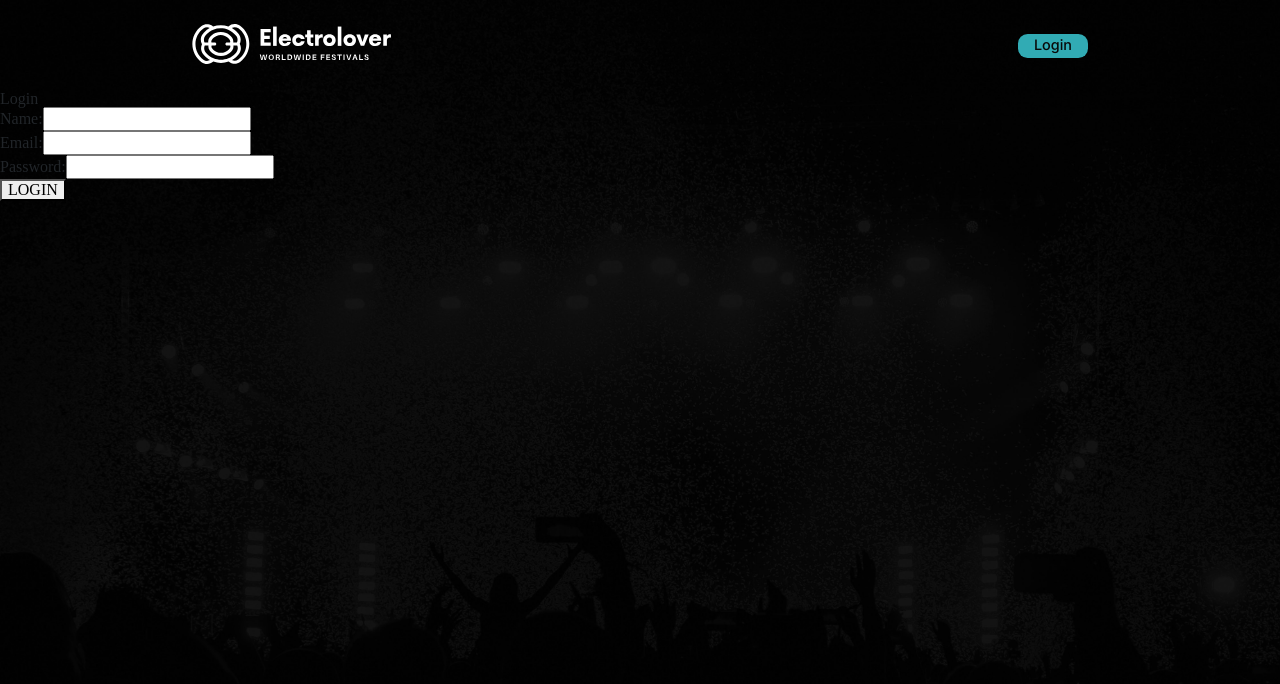
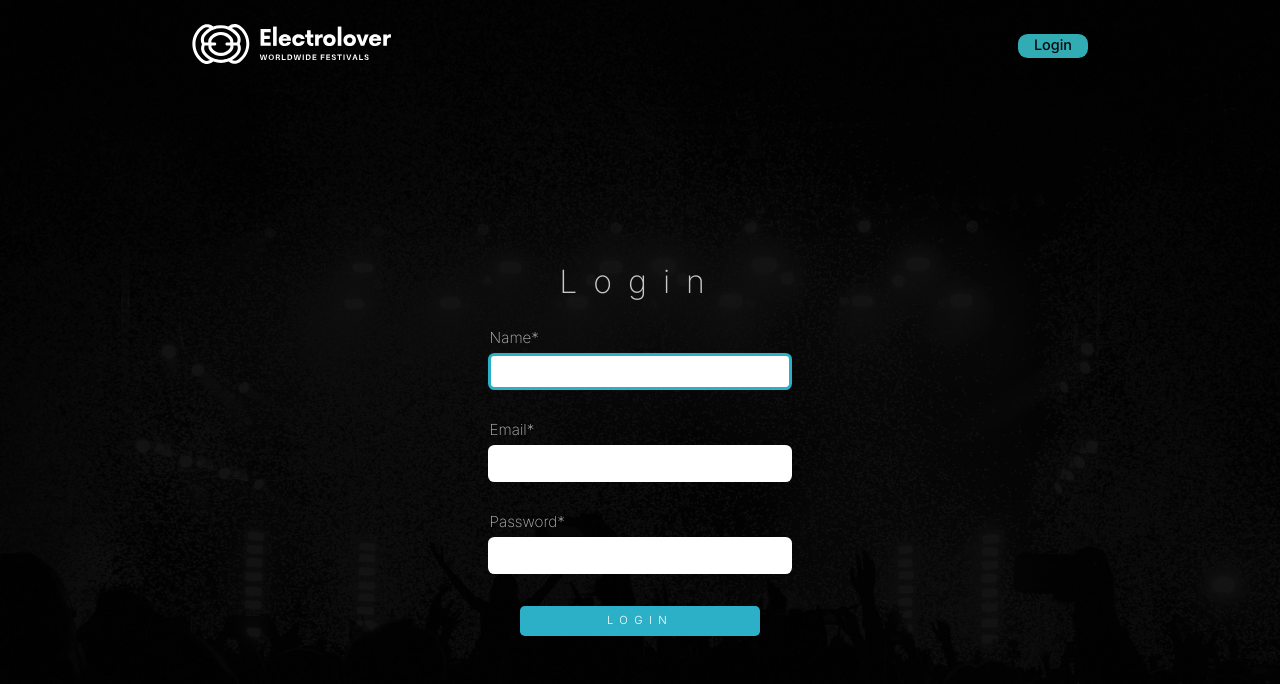
Before and after one commit to Jesusjha/react-festival-project, a React (Vite) app: page /login in a window 1280 px wide. Shown: the top 684 px of the page. Built offline with nearby package versions, Linux system fonts and the light colour scheme; a web font is replaced by a local one.

Commit message:
perf: :zap: Finalized Auth(login) component and remove residual code from CSS

```diff
--- a/src/pages/Auth/Auth.css
+++ b/src/pages/Auth/Auth.css
@@ -30,40 +30,6 @@ flex-direction: column;
   font-weight: 200;
 }
 
-/* .login__input{
-  width: 20rem;
-  height: 3rem;
-  margin-bottom: 2rem;
-  padding: 0 1rem;
-  border-radius: .4rem;
-  border: none;
-  font-family: var(--project-font);
-  outline: none;
-}
-
-.login__input:focus {
-  border: 3px solid #2bb0c7;
-} */
-
-.login__btn{
-  height: 2rem;
-  width: 15rem;
-  background-color:#2bb0c7;
-  border: none;
-  border-radius: .3rem;
-  font-family: var(--project-font);
-  font-size: .8rem;
-  font-weight: 500;
-  letter-spacing: .4rem;
-  color: #fff;
-  margin: 0 auto;
-}
-
-.login__btn:hover{
-  border: none;
-  box-shadow: 0 0 20px #11dafd91;
-}
-
 .login__error {
   margin-bottom: 1.5rem;
   font-family: var(--project-font);
--- a/src/pages/Auth/Auth.jsx
+++ b/src/pages/Auth/Auth.jsx
@@ -1,38 +1,52 @@
 import { useContext, useState } from 'react';
 import { AuthContext } from '../../context/AuthContext/AuthContext';
+import { BlueBtn } from '../../ui/BlueBtn/BlueBtn';
+import { GenericInput } from '../../ui/GenericInput/GenericInput';
 import './Auth.css';
+
 
 const Auth = () => {
 
-  const {Login, user, Logout, password} = useContext(AuthContext)
+  const {Login, user, Logout, password, error} = useContext(AuthContext)
 
 	const [details, setDetails] = useState({name:'', email:'', password:''});
   console.log(details);
 
+  // const getEmail = localStorage.getItem(emailData)
+  // const getPassword = localStorage.getItem(passwordData)
+
 	const submitHandler = (e) => {
 		e.preventDefault();
+
+    // if(details.email === 'jesus@mail.com' && details.password === 'jesus123') {
+    //   localStorage.setItem('emailData', details.email)
+    //   localStorage.setItem('password', details.password)
+    // }
 
 		Login(details);
 	}
 
 	return (
 		<form onSubmit={submitHandler}>
-			<div className='form-inner'>
-				<h2>Login</h2>
-				{/* ERROR! */}
-				<div className='form-group'>
-					<label htmlFor='name'>Name:</label>
-					<input
+			<div className='login__container'>
+				<h2 className='login__title--label'>Login</h2>
+				{(error != '') ? (<div className='login__error'>{error}</div>) : '' }
+				<div className='login__data'>
+					<label className='login__label' htmlFor='name'>Name*</label>
+					<GenericInput
+					className='login__input'
 						type='text'
 						name='name'
 						id='name'
 						onChange={(e) => setDetails({ ...details, name: e.target.value })}
 						value={details.name}
+						autoFocus
 					/>
 				</div>
-				<div className='form-group'>
-					<label htmlFor='email'>Email:</label>
-					<input
+				<div className='login__data'>
+					<label className='login__label' htmlFor='email'>Email*</label>
+					<GenericInput
+					className='login__input'
 						type='email'
 						name='email'
 						id='email'
@@ -40,9 +54,10 @@ const Auth = () => {
 						value={details.email}
 					/>
 				</div>
-				<div className='form-group'>
-					<label htmlFor='password'>Password:</label>
-					<input
+				<div className='login__data'>
+					<label className='login__label' htmlFor='password'>Password*</label>
+					<GenericInput
+					className='login__input'
 						type='password'
 						name='password'
 						id='password'
@@ -52,7 +67,7 @@ const Auth = () => {
 						value={details.password}
 					/>
 				</div>
-				<button type='submit'>LOGIN</button>
+				<BlueBtn styleLog type='submit'>LOGIN</BlueBtn>
 			</div>
       <p className='p'>{user.name}</p>
 		</form>
```
